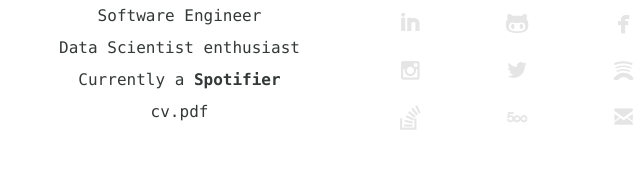
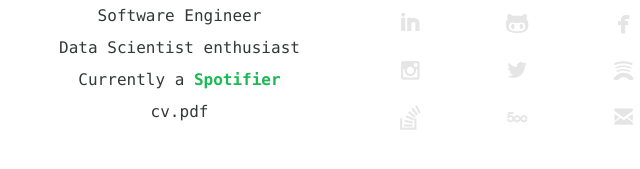
Before and after one commit to mil3na/personal, a plain HTML site: page index.html in a window 1280 px wide. Shown: the part 381-550 px from the top of the page, 298-938 px from the left. Drawn offline with Linux system fonts and the light colour scheme; files whose address does not match are found by name.

Commit message:
Fixing css

```diff
--- a/css/mine.css
+++ b/css/mine.css
@@ -89,7 +89,11 @@ header span{
   color: #773D94;
 }
 
-.spotify{
+.spotify a{
   color: #1CB954;
   font-weight: bold;
 }
+
+.spotify a:hover {
+  text-decoration: none;
+}
```
